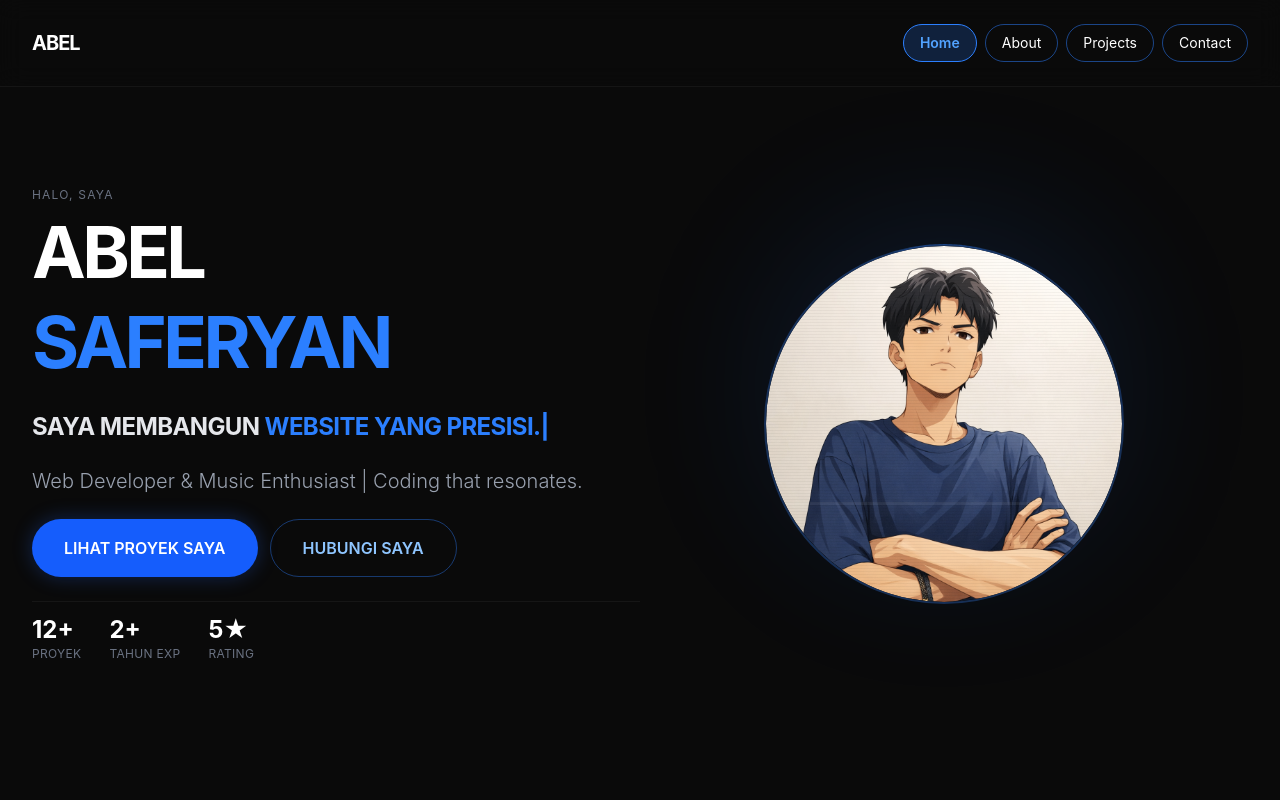
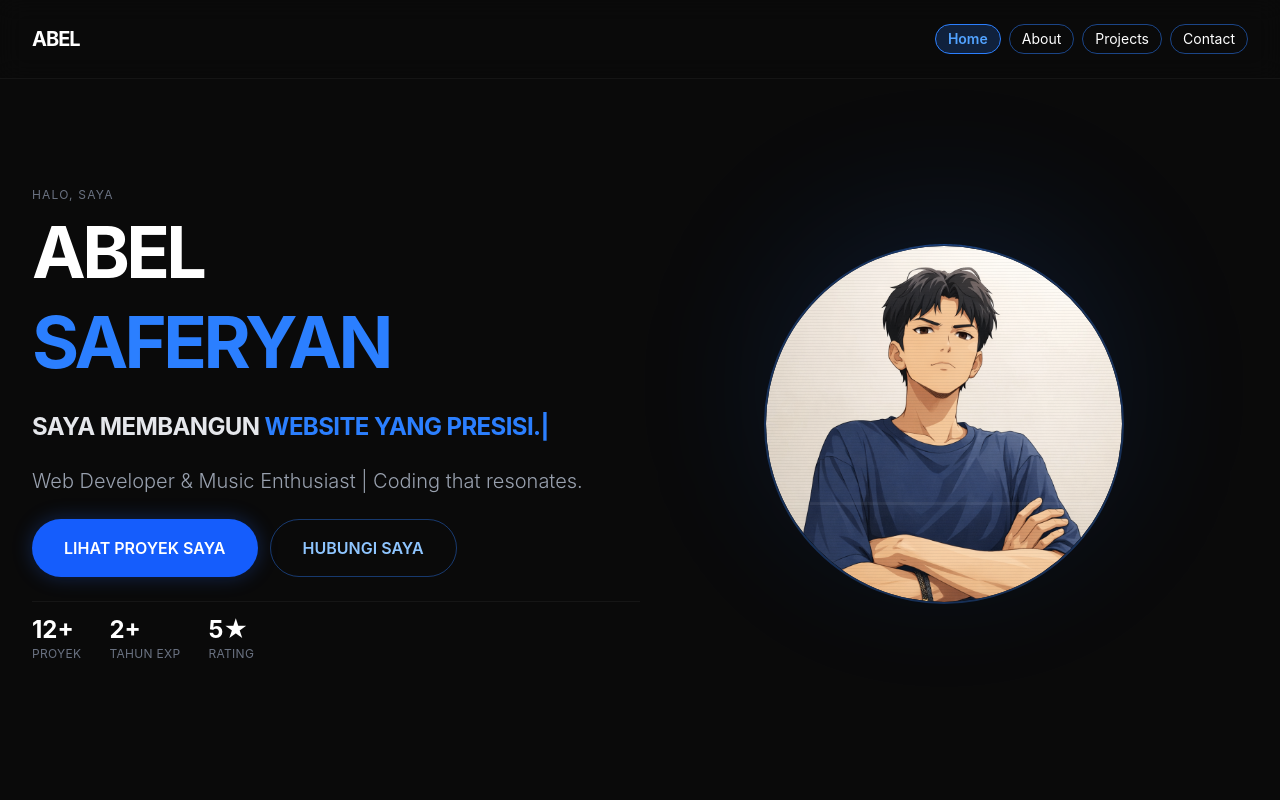
Before and after one commit to 10-Abel-01/Portofolio-Abel, a React (Vite) app: page / in a window 1280 px wide. Shown: the top 800 px of the page. Built offline with nearby package versions, Linux system fonts and the light colour scheme.

Commit message:
fix: navItems and project id

```diff
--- a/src/components/layout/Navbar.jsx
+++ b/src/components/layout/Navbar.jsx
@@ -79,7 +79,7 @@ const Navbar = () => {
             <button
               key={id}
               onClick={() => scrollToSection(id)}
-              className={`text-[10px] md:text-sm px-4 py-2 rounded-full transition-all duration-300 border ${
+              className={`text-[10px] md:text-sm px-3 py-1 rounded-full transition-all duration-300 border ${
                 isActive
                   ? "bg-blue-500/20 border-blue-500 text-blue-400 font-semibold"
                   : "border-blue-500/50 text-white hover:bg-blue-500/10"
--- a/src/components/sections/Projects.jsx
+++ b/src/components/sections/Projects.jsx
@@ -66,7 +66,7 @@ const ProjectCard = ({ project, index }) => {
       transition={{ duration: 0.5, delay: (index % 2) * 0.15, ease: "easeOut" }}
       className="bg-white/5 border border-white/10 p-8 rounded-2xl backdrop-blur-sm hover:border-blue-500/50 transition-all group flex flex-col"
     >
-      <div className="h-48 bg-black/40 rounded-xl mb-6 overflow-hidden">
+      <div id="projects" className="h-48 bg-black/40 rounded-xl mb-6 overflow-hidden">
         <img
           src={project.image}
           alt={project.alt}
```
